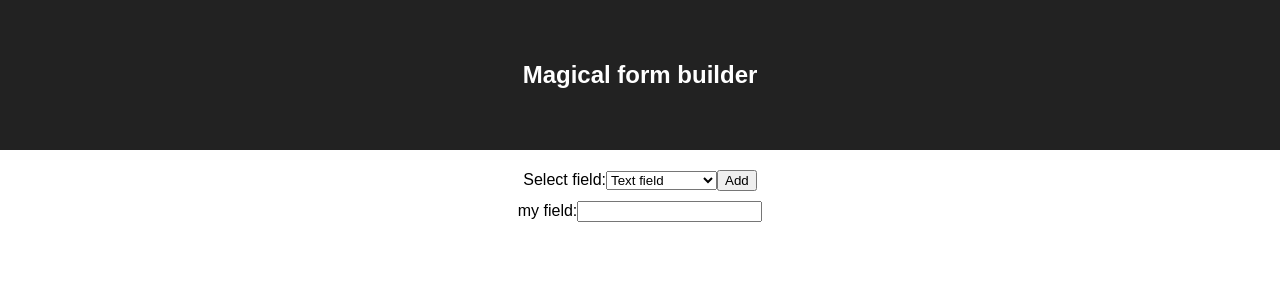
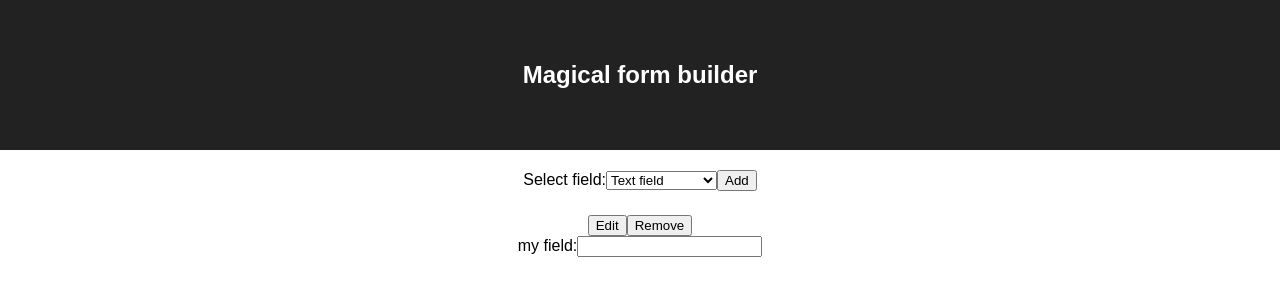
Before and after one commit to spaceship-operators/form-builder, a React (Create React App) app: page / in a window 1280 px wide. Both pictures are taken after a click on the button "Add". Shown: the top 300 px of the page. Built offline with nearby package versions, Linux system fonts and the light colour scheme.

Commit message:
Added field wrapper

```diff
--- a/src/App.css
+++ b/src/App.css
@@ -30,3 +30,11 @@
   padding: 10px;
   display: block;
 }
+
+/**
+ * Component: FieldWrapper
+ */
+.fieldwrapper {
+  display: block;
+  padding: 1.5rem;
+}
--- /dev/null
+++ b/src/components/FieldWrapper.js
@@ -0,0 +1,47 @@
+import React from 'react';
+
+const wrapField = (Field) => {
+
+  return class extends React.Component {
+    constructor(props) {
+      super(props);
+
+      this.handleEditField = this.handleEditField.bind(this);
+      this.handleRemoveField = this.handleRemoveField.bind(this);
+    }
+
+    handleEditField(e) {
+      e.preventDefault();
+
+      if (this.props.handleEditField) {
+        this.props.handleEditField(this);
+      }
+    }
+
+    handleRemoveField(e) {
+      e.preventDefault();
+
+      if (this.props.handleRemoveField) {
+        this.props.handleRemoveField(this.props.index);
+      }
+    }
+
+    render() {
+      return (
+        <div className="fieldwrapper">
+          <div className="fieldwrapper__controls">
+            <button onClick={this.handleEditField} className="fieldwrapper__edit">
+              Edit
+            </button>
+            <button onClick={this.handleRemoveField} className="fieldwrapper__remove">
+              Remove
+            </button>
+          </div>
+          <Field {...this.props} />
+        </div>
+      );
+    }
+  };
+};
+
+export default wrapField;
--- a/src/containers/FormBuilder.js
+++ b/src/containers/FormBuilder.js
@@ -1,15 +1,16 @@
 import React, { Component } from 'react';
 import Dropdown from '../components/Dropdown.js';
 import TextField from '../components/TextField.js';
+import wrapField from '../components/FieldWrapper.js';
 
 const fields = [{
   label: 'Text field',
   value: 'text',
-  component: TextField
+  component: wrapField(TextField)
 }, {
   label: 'Dropdown field',
   value: 'dropdown',
-  component: Dropdown
+  component: wrapField(Dropdown)
 }];
 
 const test = [{
@@ -28,6 +29,8 @@ class FormBuilder extends Component {
 
     this.handleChangeSelectField = this.handleChangeSelectField.bind(this);
     this.handleAddField = this.handleAddField.bind(this);
+    this.handleEditField = this.handleEditField.bind(this);
+    this.handleRemoveField = this.handleRemoveField.bind(this);
   }
 
   handleChangeSelectField(value) {
@@ -53,6 +56,21 @@ class FormBuilder extends Component {
     })
   }
 
+  handleEditField(FormField) {
+    console.log('Edit');
+    console.log(FormField);
+  }
+
+  handleRemoveField(index) {
+    if(window.confirm('Are you sure?')) {
+      this.setState({
+        fields: this.state.fields.filter((field, idx) => {
+          return index !== idx;
+        })
+      });
+    }
+  }
+
   render() {
     return (
       <form className="form-builder">
@@ -65,14 +83,15 @@ class FormBuilder extends Component {
         />
         <button onClick={this.handleAddField}>Add</button>
         {this.state.fields.map((Field, index) => (
-          <div className="form-builder__field">
           <Field
             key={index}
+            index={index}
             label='my field'
             id={`field-${index}`}
             items={test}
+            handleEditField={this.handleEditField}
+            handleRemoveField={this.handleRemoveField}
           />
-          </div>
         ))}
       </form>
     );
```
Also changed, not shown: 1 other file (tests, documents, lock files or other folders). Lines whose indentation alone changed are shown as unchanged.
